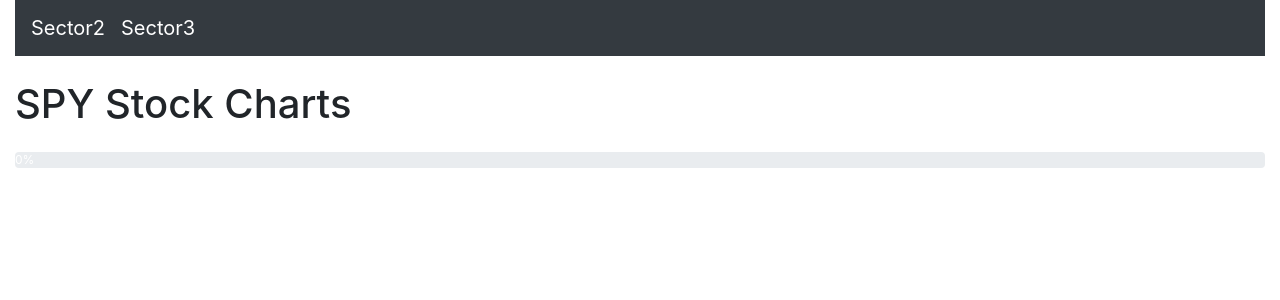
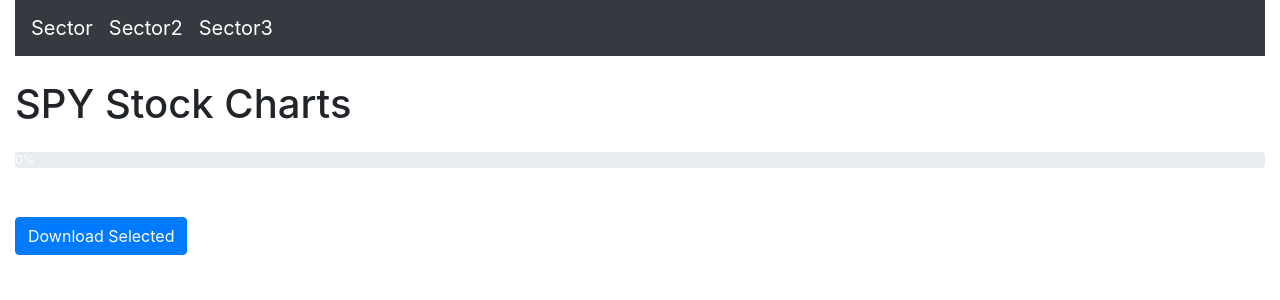
Before and after one commit to jjcc/FinDyn, a Flask app: page / in a window 1280 px wide. Shown: the top 300 px of the page. Run offline with Flask 3, Linux system fonts and the light colour scheme; some libraries are stand-ins or nearby versions.

Commit message:
added selected box

```diff
--- a/app.py
+++ b/app.py
@@ -1,5 +1,5 @@
 import datetime
-from flask import Flask, render_template, request
+from flask import Flask, render_template, request, send_file
 from flask_socketio import SocketIO, emit
 import pandas as pd
 import yfinance as yf
@@ -8,6 +8,8 @@
 import json
 from flask_paginate import Pagination, get_page_parameter
 from constant import SECTOR_ETFS, ISHARE_SECTOR1_ETF, ISHARE_SECTOR2_ETF
+import io
+
 from helper import Helper
 app = Flask(__name__)
 #socketio = SocketIO(app, async_mode='eventlet', cors_allowed_origins='*')
@@ -157,7 +159,13 @@
             high=data['High'],
             low=data['Low'],
             close=data['Close'],
-            name='Candlesticks'
+            name='Candlesticks',
+            line=dict(width=0.5),
+            whiskerwidth=0.4,
+            increasing_line_color='black',
+            decreasing_line_color='black',
+            increasing_fillcolor='green',
+            decreasing_fillcolor='red'
         ))
 
         # Add EMA lines
@@ -186,5 +194,17 @@
 
     emit('data_ready', {'plots': plots})
 
+
+@app.route('/download_selected')
+def download_selected():
+    stocks = request.args.get('stocks').split(',')
+    output = io.BytesIO()
+    content = ",".join(stocks)
+    # write the content to the output
+    output.write(content.encode())
+    output.seek(0)
+    return send_file(output, download_name ='selected_stocks.txt', as_attachment=True)
+
+
 if __name__ == '__main__':
     socketio.run(app, debug=True)
--- a/templates/index.html
+++ b/templates/index.html
@@ -15,6 +15,7 @@
     <div class="container-fluid">
       <!-- Navigation bar-->
       <nav class="navbar navbar-expand-lg navbar-dark bg-dark">
+        <a class="navbar-brand" href="http://greely.ddns.net/sw/sectors.html">Sector</a>
         <a class="navbar-brand" href="http://greely.ddns.net/sw/sectors2.html">Sector2</a>
         <a class="navbar-brand" href="http://greely.ddns.net/sw/sectors3.html">Sector3</a>
       </nav>
@@ -30,6 +31,7 @@
           {{ pagination.links }}
         </div>
       </div>
+      <button id="download-button" class="btn btn-primary mt-4">Download Selected</button>
     </div>
 
     <!-- Modals -->
@@ -66,6 +68,8 @@
               <div class="card-body">
                 <h5 class="card-title">
                   <a href="#" data-toggle="modal" data-target="#modal-${stock}">${stock}</a>
+                  <input type="checkbox" class="stock-checkbox" data-stock="${stock}"> select</div>
+
                 </h5>
                 <div id="plotly-div-${stock}"></div>
               </div>
@@ -110,6 +114,21 @@
       // Fetch stock data
       const stocks = {{ stocks | tojson }};
       socket.emit('fetch_data', stocks);
+
+
+      document.getElementById('download-button').addEventListener('click', function() {
+        const selectedStocks = [];
+        document.querySelectorAll('.stock-checkbox:checked').forEach(function(checkbox) {
+            selectedStocks.push(checkbox.getAttribute('data-stock'));
+        });
+
+        if (selectedStocks.length > 0) {
+            const url = `/download_selected?stocks=${selectedStocks.join(',')}`;
+            window.location.href = url;
+        } else {
+            alert('Please select at least one stock to download.');
+        }
+      });
     </script>
   </body>
 </html>
```
